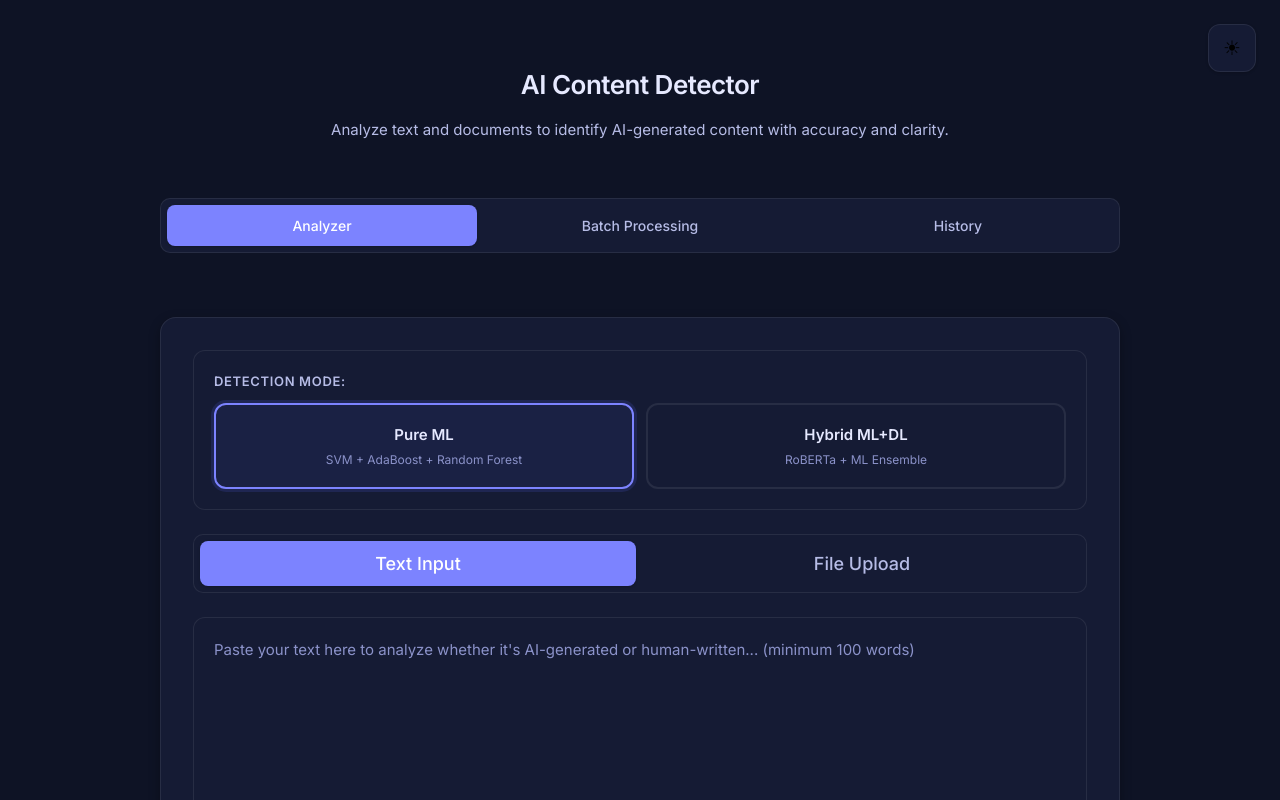
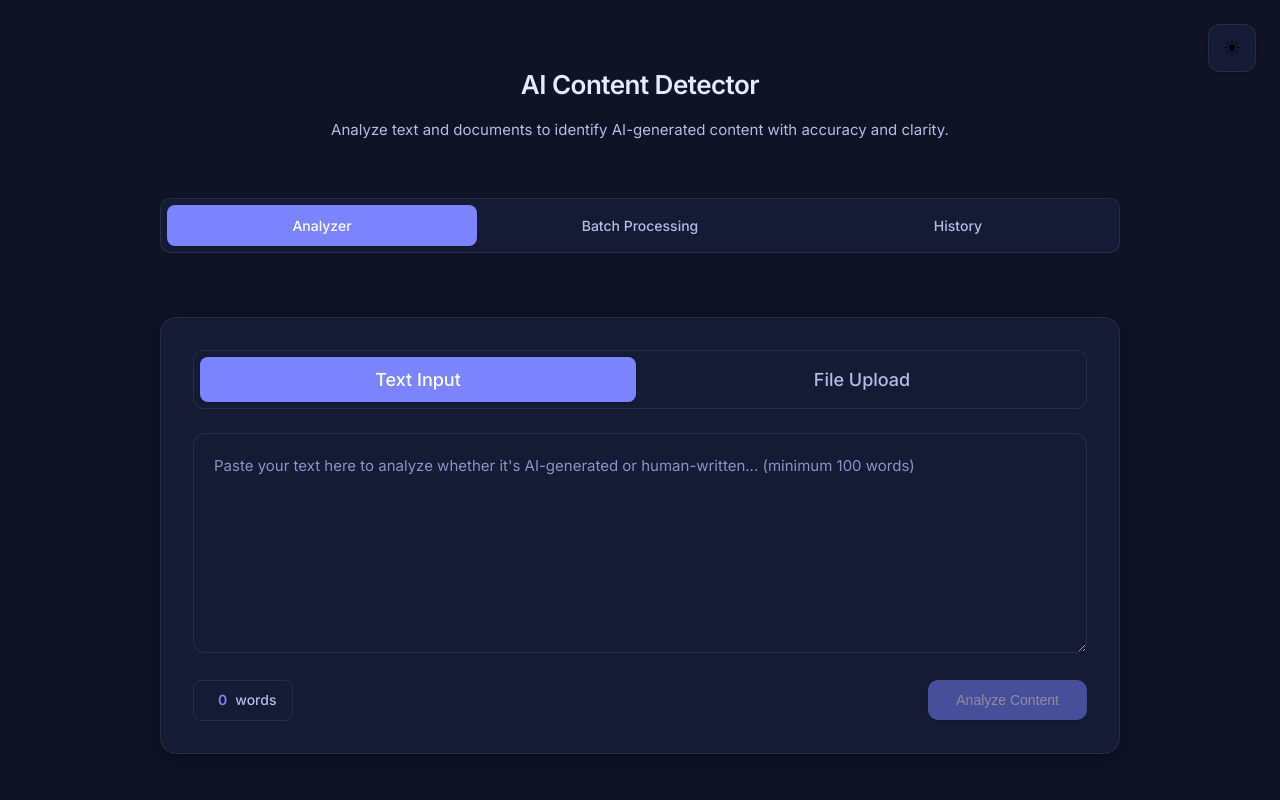
Before and after one commit to hashmatr/ai_detector, a React (Vite) app in the folder Frontend/: page / in a window 1280 px wide. Shown: the top 800 px of the page. Built offline with nearby package versions, Linux system fonts and the light colour scheme; no server answers.

Commit message:
Match AWS config: RoBERTa + ML Ensemble (70/30), simplify frontend

```diff
--- a/Frontend/src/AppEnhanced.jsx
+++ b/Frontend/src/AppEnhanced.jsx
@@ -6,7 +6,6 @@ import BatchProcessing from './components/BatchProcessing';
 import { exportToPDF } from './utils/pdfExport';
 import { saveToHistory } from './utils/historyManager';
 import './components/components.css';
-import config from './config';
 
 function AppEnhanced() {
     // Navigation state
@@ -22,7 +21,6 @@ function AppEnhanced() {
     const [selectedFile, setSelectedFile] = useState(null);
     const [fileName, setFileName] = useState('');
     const [inputMode, setInputMode] = useState('text'); // 'text' or 'file'
-    const [detectionMode, setDetectionMode] = useState('ml'); // 'ml' or 'hybrid'
 
     // Load theme from localStorage on mount
     useEffect(() => {
@@ -179,8 +177,7 @@ function AppEnhanced() {
         setHighlightedText('');
 
         try {
-            const endpoint = detectionMode === 'hybrid' ? '/predict-hybrid' : '/predict-ml';
-            const response = await axios.post(`${config.API_BASE_URL}${endpoint}`, { text });
+            const response = await axios.post('/predict', { text });
             const resultData = response.data;
             setResult(resultData);
 
@@ -257,9 +254,8 @@ function AppEnhanced() {
         try {
             const formData = new FormData();
             formData.append('file', selectedFile);
-            formData.append('mode', detectionMode);
 
-            const response = await axios.post(`${config.API_BASE_URL}/predict-file`, formData, {
+            const response = await axios.post('/predict-file', formData, {
                 headers: {
                     'Content-Type': 'multipart/form-data'
                 }
@@ -355,27 +351,6 @@ function AppEnhanced() {
                 {/* Analyzer Tab */}
                 {activeTab === 'analyzer' && (
                     <div className="main-card">
-                        {/* Detection Mode Selector */}
-                        <div className="detection-mode-selector">
-                            <div className="mode-label">Detection Mode:</div>
-                            <div className="detection-modes">
-                                <button
-                                    className={`detection-mode-btn ${detectionMode === 'ml' ? 'active' : ''}`}
-                                    onClick={() => setDetectionMode('ml')}
-                                >
-                                    <span className="mode-title">Pure ML</span>
-                                    <span className="mode-desc">SVM + AdaBoost + Random Forest</span>
-                                </button>
-                                <button
-                                    className={`detection-mode-btn ${detectionMode === 'hybrid' ? 'active' : ''}`}
-                                    onClick={() => setDetectionMode('hybrid')}
-                                >
-                                    <span className="mode-title">Hybrid ML+DL</span>
-                                    <span className="mode-desc">RoBERTa + ML Ensemble</span>
-                                </button>
-                            </div>
-                        </div>
-
                         {/* Mode Switcher */}
                         <div className="mode-switcher">
                             <button
```
Also changed, not shown: 1 other file (tests, documents, lock files or other folders).
